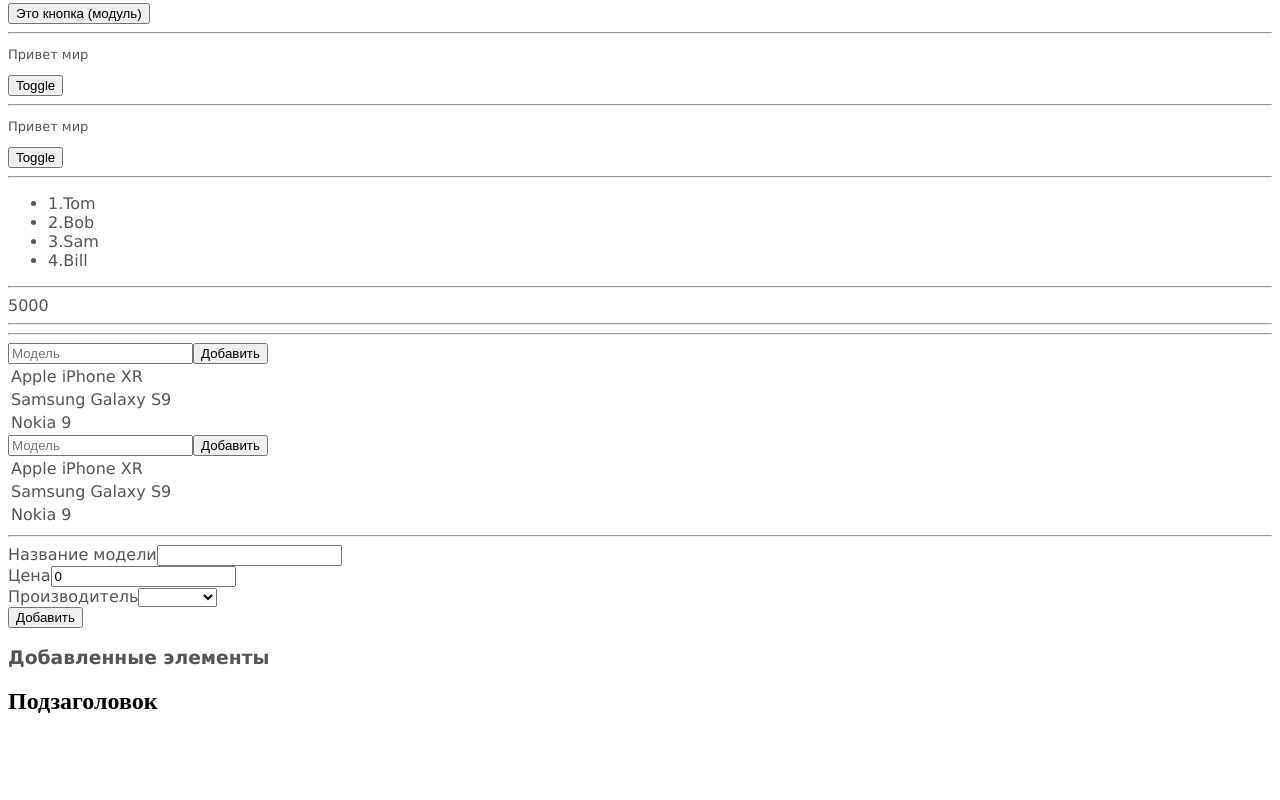
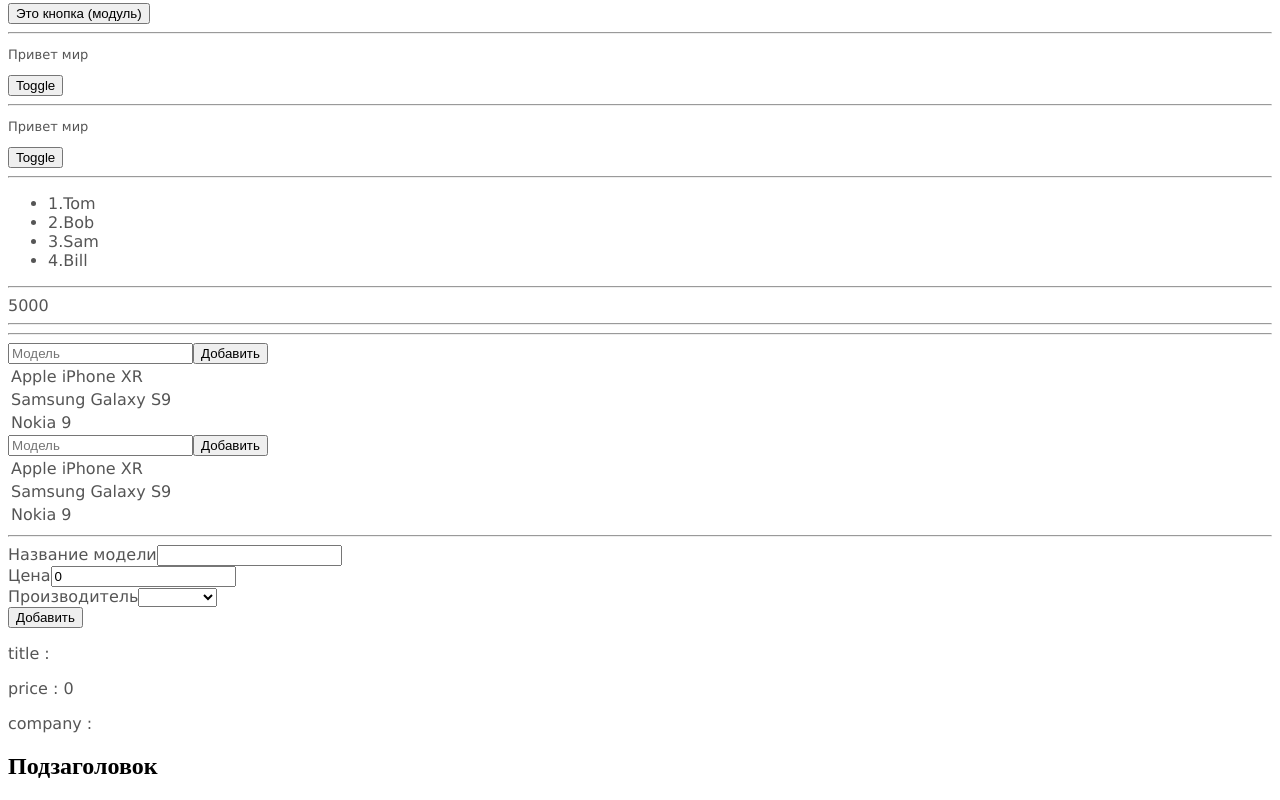
Before and after one commit to VKozhura/angular-components, an Angular app: page / in a window 1280 px wide. Shown: the part 2063-2863 px from the top of the page. Before the commit the page ends 2798 px from the top, so only its background shows below. Built offline with nearby package versions, Linux system fonts and the light colour scheme.

Commit message:
Получение и изменение модели

```diff
--- a/src/app/form.component.html
+++ b/src/app/form.component.html
@@ -1,4 +1,4 @@
-<div>
+<!-- <div>
     <div class="form-group">
         <label>Название модели</label>
         <input class="form-control" name="title" [(ngModel)]="phone.title" />
@@ -24,4 +24,38 @@
     <ul>
         <li *ngFor="let p of phones">{{p.title}} ({{p.company}}) - {{p.price}}</li>
     </ul>
+</div> -->
+
+
+<div class="col-xs-10">
+    <div class="form-group">
+        <label>Название модели</label>
+        <input class="form-control" name="title"
+            [(ngModel)]="phone.title" #phoneTitle="ngModel"
+            (ngModelChange)="onTitleChange()" />
+    </div>
+    <div class="form-group">
+        <label>Цена</label>
+        <input type="number" class="form-control" name="price"
+            [(ngModel)]="phone.price" #phonePrice="ngModel" />
+    </div>
+    <div class="form-group">
+        <label>Производитель</label>
+        <select class="form-control" name="company"
+            [(ngModel)]="phone.company" #phoneCompany="ngModel">
+            <option  *ngFor="let comp of companies" [value]="comp">
+                {{comp}}
+            </option>
+        </select>
+    </div>
+    <div class="form-group">
+        <button class="btn btn-default" (click)="addPhone(phoneTitle, phonePrice, phoneCompany)">
+            Добавить
+        </button>
+    </div>
+    <div>
+        <p>{{phoneTitle.name}} : {{phoneTitle.model}}</p>
+        <p>{{phonePrice.name}} : {{phonePrice.model}}</p>
+        <p>{{phoneCompany.name}} : {{phoneCompany.model}}</p>
+    </div>
 </div>
--- a/src/app/form.component.ts
+++ b/src/app/form.component.ts
@@ -1,4 +1,5 @@
 import { Component } from "@angular/core";
+import { NgModel } from "@angular/forms";
 
 export class Phone {
     constructor(
@@ -21,7 +22,19 @@ export class FormComponent {
     phones: Phone[] = [];
     companies: string[] = ["Apple", "Huawei", "Xiaomi", "Samsung", "LG", "Motorola", "Alcatel"];
 
-    addPhone(){
-        this.phones.push(new Phone(this.phone.title, this.phone.price, this.phone.company));
+    // addPhone(){
+    //     this.phones.push(new Phone(this.phone.title, this.phone.price, this.phone.company));
+    // }
+
+    addPhone(title:NgModel, price: NgModel, comp: NgModel){
+        console.log(title);
+        console.log(price);
+        console.log(comp);
+    }
+
+    onTitleChange() {
+        if(this.phone.title=="нет") {
+            this.phone.title = "неизвестно";
+        }
     }
 }
```
